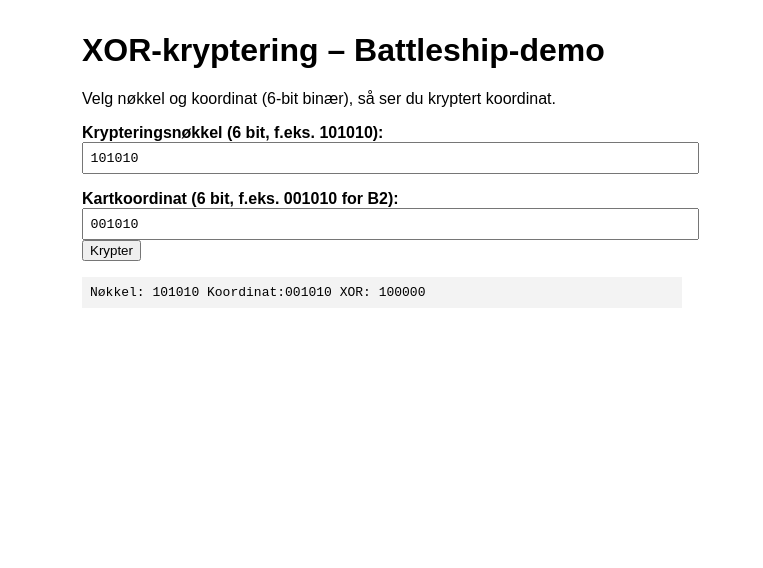
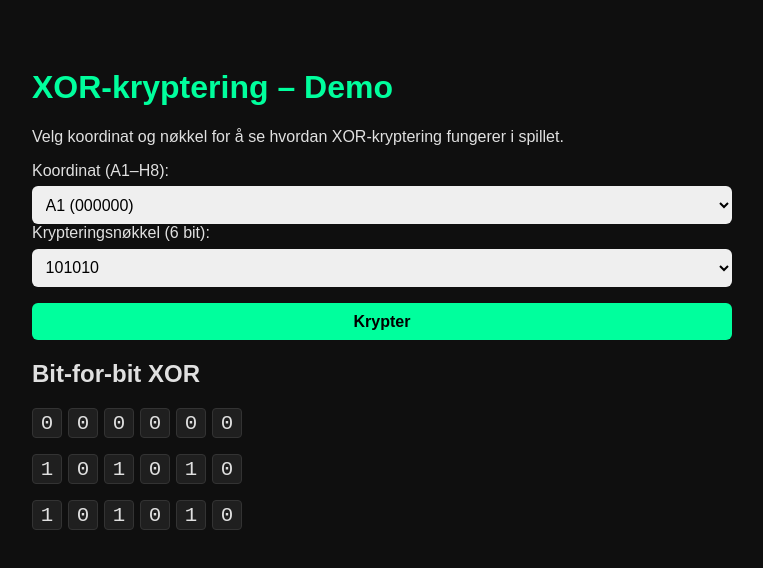
Before and after one commit to alexmella-tech/index.html, a plain HTML site: page index.html in a window 1280 px wide. Both pictures are taken after a click on the button "Krypter". Shown: the whole page, without its empty margins (258-1021 px from the left). Drawn offline with Linux system fonts and the light colour scheme.

Commit message:
index.html
- Automatisk genererte koordinater A1–H8 → 6‑bit binær
- Forhåndsvalgte nøkler
- Bit‑for‑bit XOR‑animasjon

```diff
--- a/index.html
+++ b/index.html
@@ -2,49 +2,124 @@
 <html lang="no">
 <head>
 <meta charset="UTF-8">
-  <title>XOR-kryptering – demo</title>
+<title>XOR-kryptering – Battleship-demo</title>
 <style>
-    body { font-family: Arial, sans-serif; max-width: 600px; margin: 2rem auto; }
-    input { width: 100%; padding: 0.4rem; font-family: monospace; }
-    label { font-weight: bold; margin-top: 1rem; display: block; }
-    .result { margin-top: 1rem; padding: 0.5rem; background: #f3f3f3; font-family: monospace; }
+    body {
+        font-family: Arial, sans-serif;
+        max-width: 700px;
+        margin: 2rem auto;
+        padding: 1rem;
+        background: #0f0f0f;
+        color: #e0e0e0;
+    }
+    h1 { color: #00ff9d; }
+    select, input, button {
+        width: 100%;
+        padding: 0.6rem;
+        margin-top: 0.4rem;
+        font-size: 1rem;
+        border-radius: 6px;
+        border: none;
+    }
+    button {
+        background: #00ff9d;
+        color: #000;
+        font-weight: bold;
+        cursor: pointer;
+        margin-top: 1rem;
+    }
+    .bitbox {
+        display: flex;
+        gap: 6px;
+        margin-top: 1rem;
+        font-family: monospace;
+        font-size: 1.3rem;
+    }
+    .bit {
+        width: 28px;
+        height: 28px;
+        display: flex;
+        justify-content: center;
+        align-items: center;
+        border-radius: 4px;
+        background: #1f1f1f;
+        border: 1px solid #333;
+        transition: background 0.3s;
+    }
+    .bit.flash {
+        background: #00ff9d;
+        color: #000;
+    }
 </style>
 </head>
 <body>
-  <h1>XOR-kryptering – Battleship-demo</h1>
-  <p>Velg nøkkel og koordinat (6-bit binær), så ser du kryptert koordinat.</p>
 
-  <label for="key">Krypteringsnøkkel (6 bit, f.eks. 101010):</label>
-  <input id="key" value="101010">
+<h1>XOR-kryptering – Demo</h1>
+<p>Velg koordinat og nøkkel for å se hvordan XOR-kryptering fungerer i spillet.</p>
 
-  <label for="coord">Kartkoordinat (6 bit, f.eks. 001010 for B2):</label>
-  <input id="coord" value="001010">
+<label>Koordinat (A1–H8):</label>
+<select id="coordSelect"></select>
 
-  <button onclick="doXor()">Krypter</button>
+<label>Krypteringsnøkkel (6 bit):</label>
+<select id="keySelect">
+    <option>101010</option>
+    <option>110001</option>
+    <option>110100</option>
+    <option>101111</option>
+    <option>100011</option>
+    <option>111100</option>
+    <option>100101</option>
+    <option>111011</option>
+</select>
 
-  <div class="result" id="out"></div>
+<button onclick="runXor()">Krypter</button>
+
+<h2>Bit-for-bit XOR</h2>
+<div id="bitA" class="bitbox"></div>
+<div id="bitB" class="bitbox"></div>
+<div id="bitR" class="bitbox"></div>
 
 <script>
-    function xorBits(a, b) {
-      if (a.length !== b.length) return "Feil: ulik lengde";
-      let res = "";
-      for (let i = 0; i < a.length; i++) {
-        const bitA = a[i] === '1' ? 1 : 0;
-        const bitB = b[i] === '1' ? 1 : 0;
-        res += (bitA ^ bitB).toString();
+    // Generer koordinater A1–H8
+    const coordSelect = document.getElementById("coordSelect");
+    const letters = "ABCDEFGH";
+    for (let l of letters) {
+        for (let n = 1; n <= 8; n++) {
+            const bin = (letters.indexOf(l) << 3 | (n - 1)).toString(2).padStart(6, "0");
+            coordSelect.innerHTML += `<option value="${bin}">${l}${n} (${bin})</option>`;
         }
-      return res;
     }
 
-    function doXor() {
-      const key = document.getElementById('key').value.trim();
-      const coord = document.getElementById('coord').value.trim();
-      const enc = xorBits(key, coord);
-      document.getElementById('out').textContent =
-        "Nøkkel:   " + key   + "\n" +
-        "Koordinat:" + coord + "\n" +
-        "XOR:      " + enc;
+    function renderBits(container, bits) {
+        container.innerHTML = "";
+        for (let b of bits) {
+            const div = document.createElement("div");
+            div.className = "bit";
+            div.textContent = b;
+            container.appendChild(div);
+        }
+    }
+
+    function flashBits(bits) {
+        bits.forEach((bit, i) => {
+            setTimeout(() => bit.classList.add("flash"), i * 150);
+            setTimeout(() => bit.classList.remove("flash"), i * 150 + 300);
+        });
+    }
+
+    function runXor() {
+        const coord = coordSelect.value;
+        const key = document.getElementById("keySelect").value;
+
+        const result = [...coord].map((c, i) => (parseInt(c) ^ parseInt(key[i]))).join("");
+
+        renderBits(document.getElementById("bitA"), coord);
+        renderBits(document.getElementById("bitB"), key);
+        renderBits(document.getElementById("bitR"), result);
+
+        flashBits([...document.querySelectorAll("#bitR .bit")]);
     }
 </script>
+
 </body>
 </html>
```
Lines whose indentation alone changed are shown as unchanged.
